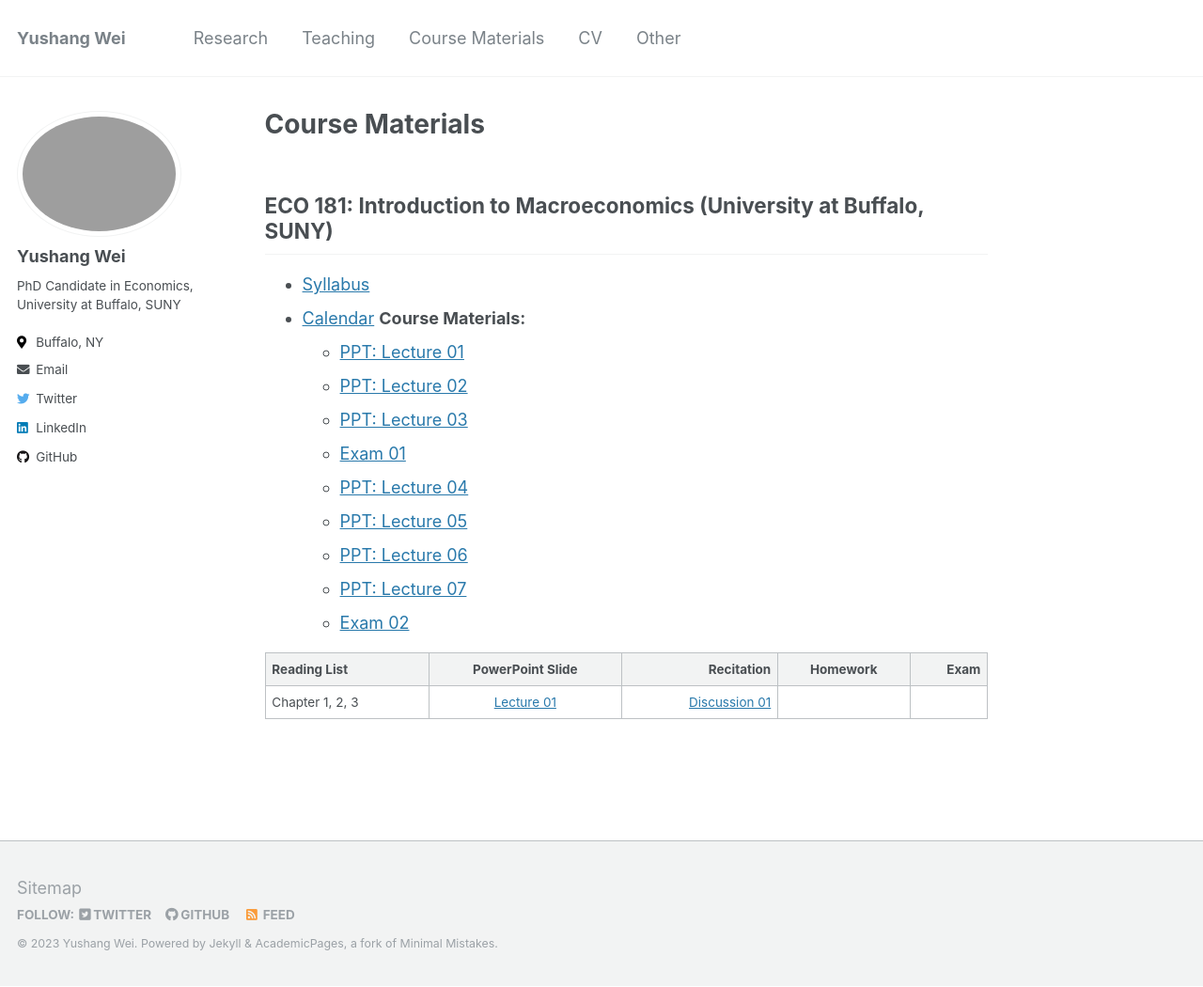
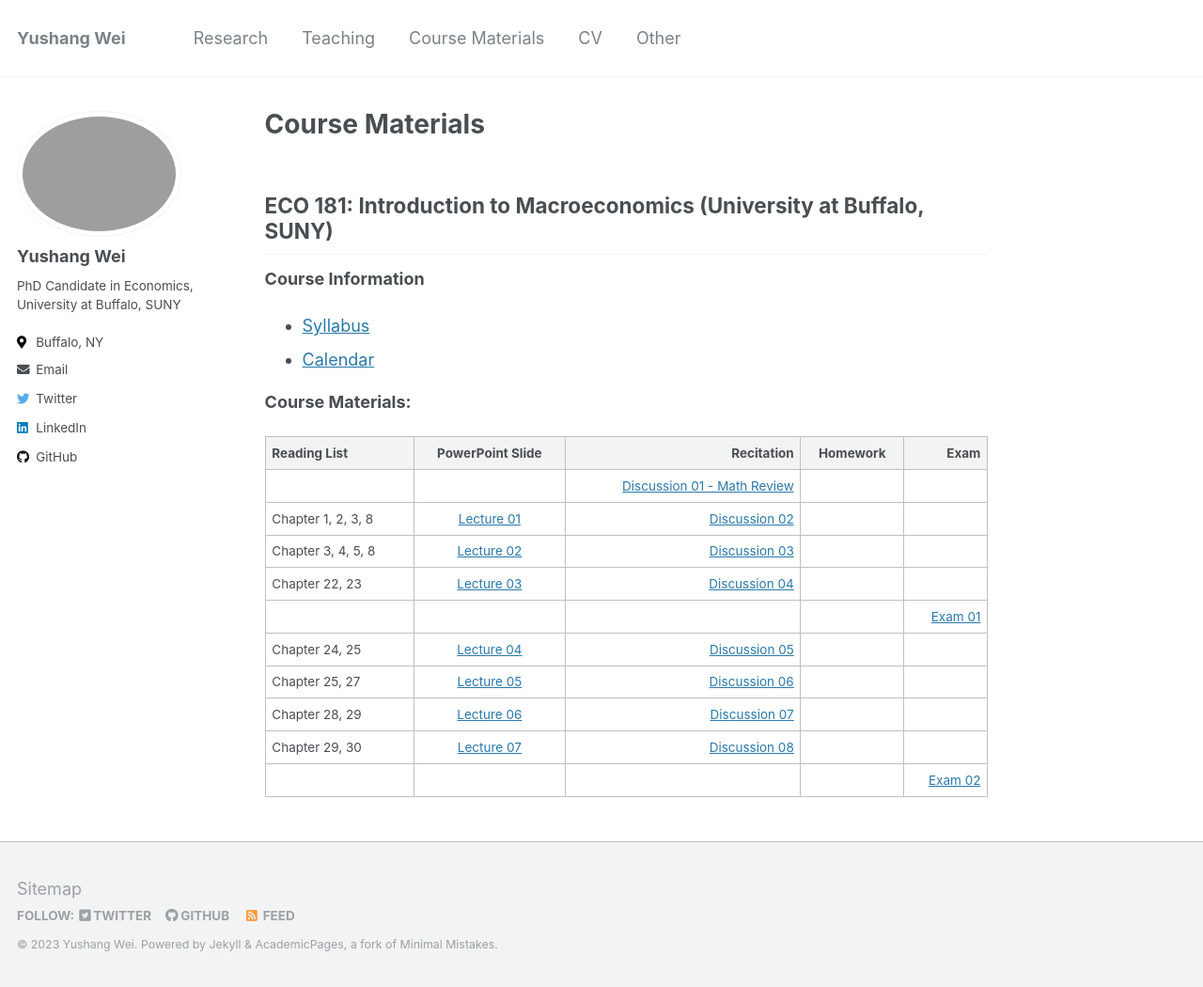
Before and after one commit to yushang1994/yushangw, a Jekyll site: the page built from _pages/teaching-materials.md, in a window 1280 px wide and 1050 px high. Shown: the whole window at 94% size. Built offline with Jekyll 4.4.1, drawn with Linux system fonts in a browser that asks for light colours.

Commit message:
teaching

```diff
--- a/_pages/teaching-materials.md
+++ b/_pages/teaching-materials.md
@@ -6,19 +6,22 @@ header:
 ---
 
 ##  ECO 181: Introduction to Macroeconomics (University at Buffalo, SUNY)
+
+**Course Information**
 - [Syllabus](/yushangw/files/pdf/teaching/Syllabus_ECO_181_Summer_2023.pdf)
 - [Calendar](/yushangw/files/pdf/teaching-materials/ECO_181_2023_Summer_Calendar.pdf)
+
 **Course Materials:**
-  - [PPT: Lecture 01](/yushangw/files/pdf/teaching-materials/ECO_181___Lecture_01.pdf)
-  - [PPT: Lecture 02](/yushangw/files/pdf/teaching-materials/ECO_181___Lecture_02.pdf)
-  - [PPT: Lecture 03](/yushangw/files/pdf/teaching-materials/ECO_181___Lecture_03.pdf)
-  - [Exam 01](/yushangw/files/pdf/teaching-materials/ECO_181_Exam_01.pdf)
-  - [PPT: Lecture 04](/yushangw/files/pdf/teaching-materials/ECO_181___Lecture_04.pdf)
-  - [PPT: Lecture 05](/yushangw/files/pdf/teaching-materials/ECO_181___Lecture_05.pdf)
-  - [PPT: Lecture 06](/yushangw/files/pdf/teaching-materials/ECO_181___Lecture_06.pdf)
-  - [PPT: Lecture 07](/yushangw/files/pdf/teaching-materials/ECO_181___Lecture_07ver2.pdf)
-  - [Exam 02](/yushangw/files/pdf/teaching-materials/ECO_181_Exam_02.pdf)
 
 | Reading List | PowerPoint Slide | Recitation | Homework | Exam |
 |:--------|:-------:|--------:|:-------:|--------:|
-| Chapter 1, 2, 3 | [Lecture 01](/yushangw/files/pdf/teaching-materials/ECO_181___Lecture_01.pdf) | [Discussion 01](/yushangw/files/pdf/teaching-materials/Discussion_Problem_Set_01.pdf) |       |      |
+|         |         |[Discussion 01 - Math Review](/yushangw/files/pdf/teaching-materials/Discussion_Problem_Set_01.pdf) |       |    |
+| Chapter 1, 2, 3, 8| [Lecture 01](/yushangw/files/pdf/teaching-materials/ECO_181___Lecture_01.pdf) | [Discussion 02](/yushangw/files/pdf/teaching-materials/Discussion_Problem_Set_02.pdf) |       |      |
+| Chapter 3, 4, 5, 8| [Lecture 02](/yushangw/files/pdf/teaching-materials/ECO_181___Lecture_02.pdf) | [Discussion 03](/yushangw/files/pdf/teaching-materials/Discussion_Problem_Set_03.pdf) |       |      |
+| Chapter 22, 23| [Lecture 03](/yushangw/files/pdf/teaching-materials/ECO_181___Lecture_03.pdf) | [Discussion 04](/yushangw/files/pdf/teaching-materials/Discussion_Problem_Set_04.pdf) |       |      |
+|       |         |         |        |  [Exam 01](/yushangw/files/pdf/teaching-materials/ECO_181_Exam_01.pdf)    |
+| Chapter 24, 25| [Lecture 04](/yushangw/files/pdf/teaching-materials/ECO_181___Lecture_04.pdf) | [Discussion 05](/yushangw/files/pdf/teaching-materials/Discussion_Problem_Set_05.pdf) |       |      |
+| Chapter 25, 27| [Lecture 05](/yushangw/files/pdf/teaching-materials/ECO_181___Lecture_05.pdf) | [Discussion 06](/yushangw/files/pdf/teaching-materials/Discussion_Problem_Set_06.pdf) |       |      |
+| Chapter 28, 29| [Lecture 06](/yushangw/files/pdf/teaching-materials/ECO_181___Lecture_06.pdf) | [Discussion 07](/yushangw/files/pdf/teaching-materials/Discussion_Problem_Set_07.pdf) |       |      |
+| Chapter 29, 30| [Lecture 07](/yushangw/files/pdf/teaching-materials/ECO_181___Lecture_07ver2.pdf) | [Discussion 08](/yushangw/files/pdf/teaching-materials/Discussion_Problem_Set_08.pdf) |       |      |
+|       |         |         |        | [Exam 02](/yushangw/files/pdf/teaching-materials/ECO_181_Exam_02.pdf) |
```
Also changed, not shown: _pages/about.md (+2 -1 lines).
